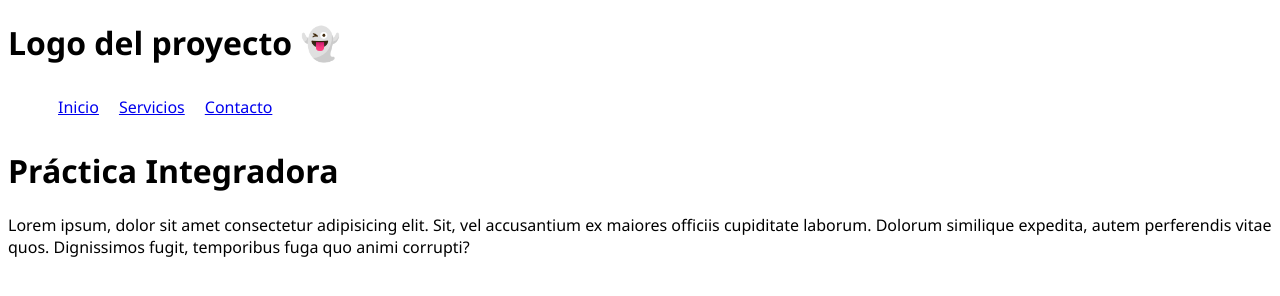
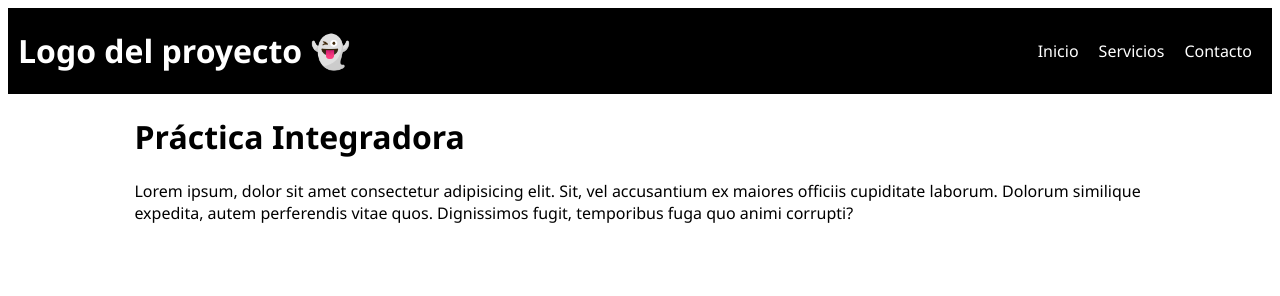
Before and after one commit to yuriquezada/practica-integradora, a plain HTML site: page index.html in a window 1280 px wide. Drawn offline with Linux system fonts and the light colour scheme.

Commit message:
agregando estilos

```diff
--- a/style.css
+++ b/style.css
@@ -1,5 +1,6 @@
 *{
-    font-family:'Segoe UI', Tahoma, Geneva, Verdana, sans-serif
+    font-family:'Segoe UI', Tahoma, Geneva, Verdana, sans-serif;
+    box-sizing: border-box;
 }
 nav ul{
     list-style: none;
@@ -10,3 +11,22 @@ nav ul{
 nav ul li{
     padding: 10px;
 }
+
+nav ul li a{
+    text-decoration: none;
+    color: white;
+}
+
+header{
+    display: flex;
+    justify-content: space-between;
+    align-items: center;
+    padding: 0 10px;
+    background-color: black;
+    color: white;
+}
+
+main{
+    width: 80%;
+    margin: auto;
+}
```
